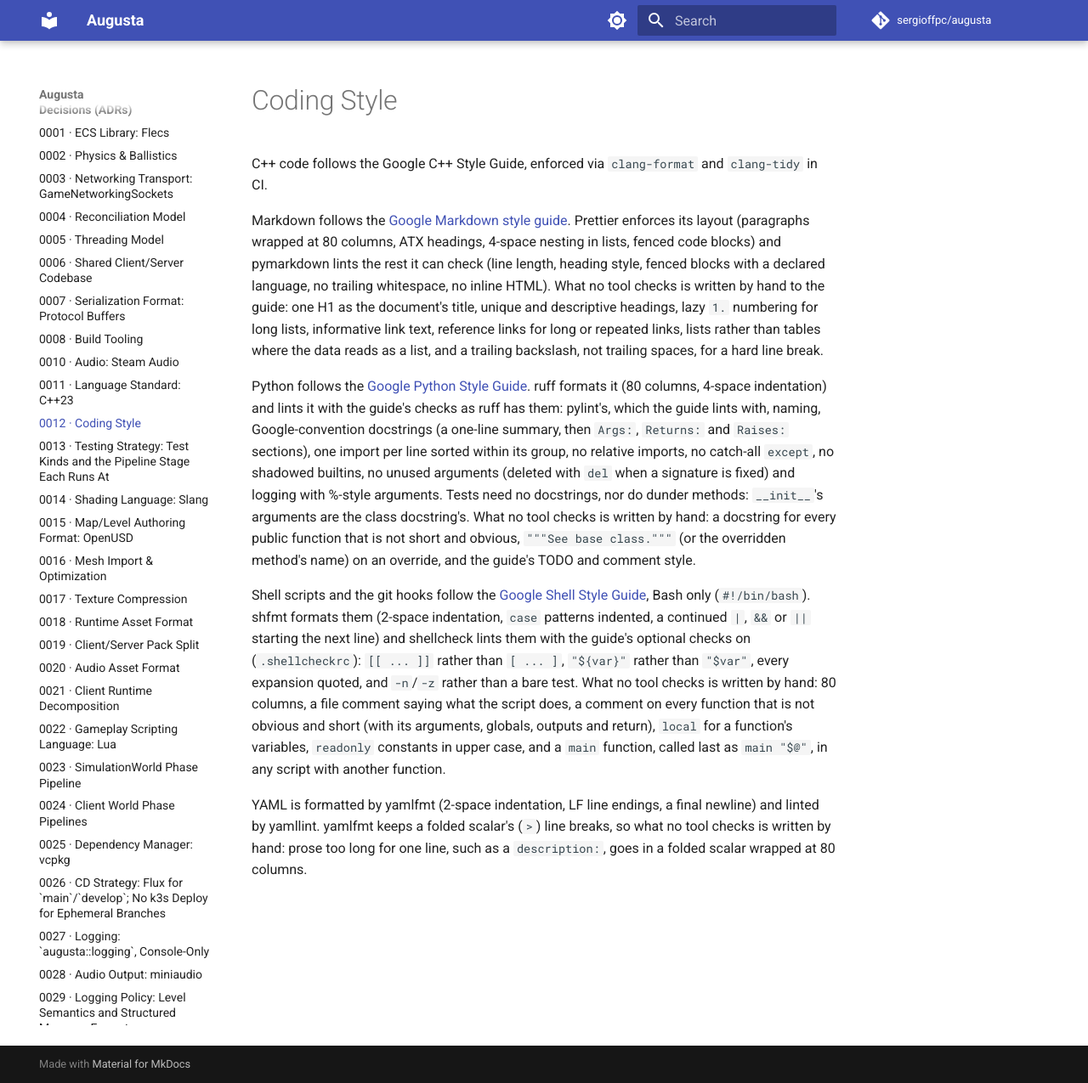
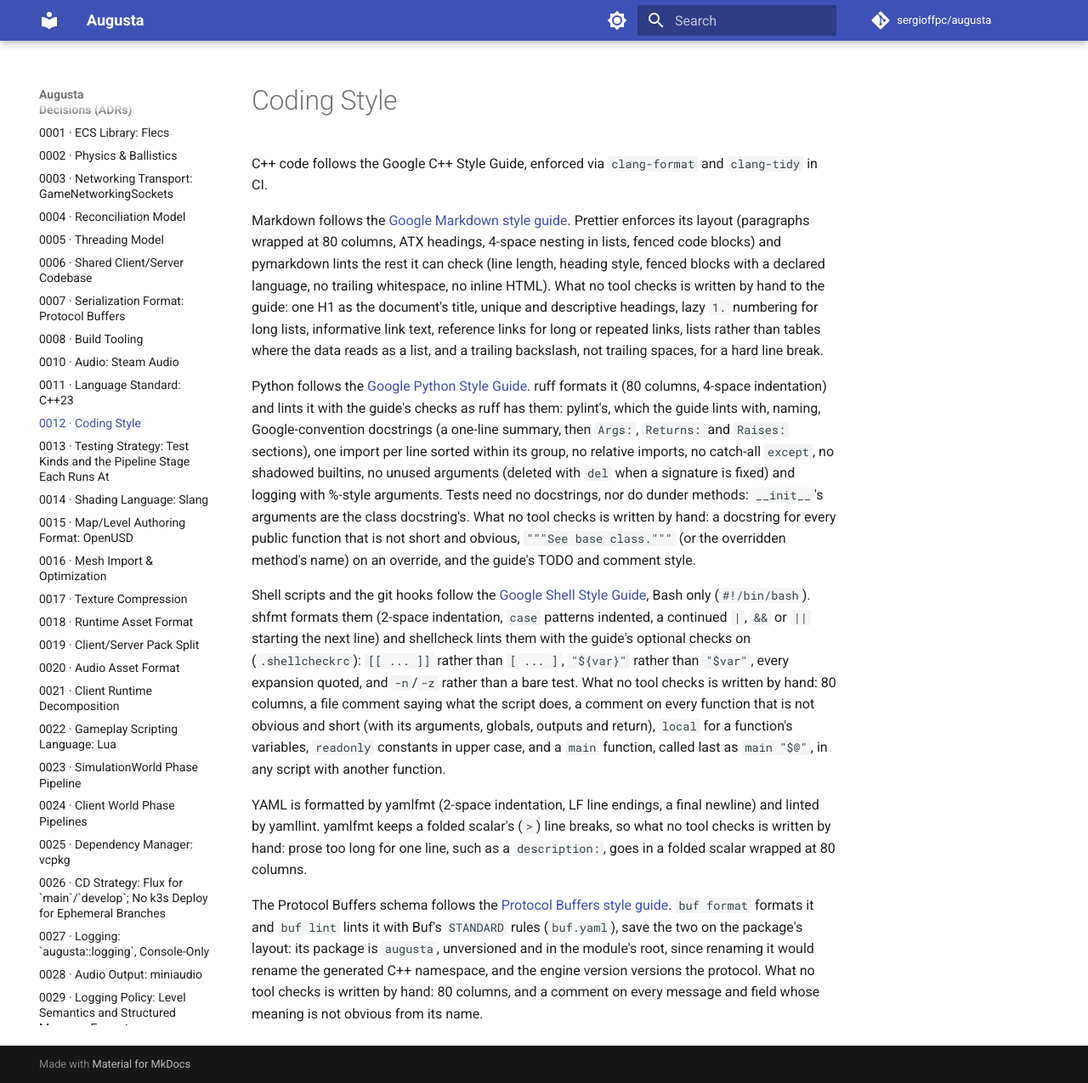
Before and after one commit to sergioffpc/augusta, an MkDocs documentation site: the page built from docs/adr/0012-coding-style.md, in a window 1280 px wide and 1275 px high. Shown: the whole window at 85% size. Built offline with MkDocs 1.6.1 and Material for MkDocs 9.7.7, drawn with Linux system fonts in a browser that asks for light colours; comment, search, counter and statistics services are not loaded.

Commit message:
build(lint): format and lint the protocol schema with Buf
buf format and buf lint (STANDARD, save the package layout rules) run
from npm through uv's Node, as Prettier does: in make format,
format-check, the hooks' format-files and lint-files, and CI's format
job. VS Code recommends the Buf extension and formats .proto with it.

Co-Authored-By: Claude Opus 5.5 <noreply@anthropic.com>

```diff
--- a/docs/adr/0012-coding-style.md
+++ b/docs/adr/0012-coding-style.md
@@ -45,3 +45,12 @@ YAML is formatted by yamlfmt (2-space indentation, LF line endings, a final
 newline) and linted by yamllint. yamlfmt keeps a folded scalar's (`>`) line
 breaks, so what no tool checks is written by hand: prose too long for one line,
 such as a `description:`, goes in a folded scalar wrapped at 80 columns.
+
+The Protocol Buffers schema follows the
+[Protocol Buffers style guide](https://protobuf.dev/programming-guides/style/).
+`buf format` formats it and `buf lint` lints it with Buf's `STANDARD` rules
+(`buf.yaml`), save the two on the package's layout: its package is `augusta`,
+unversioned and in the module's root, since renaming it would rename the
+generated C++ namespace, and the engine version versions the protocol. What no
+tool checks is written by hand: 80 columns, and a comment on every message and
+field whose meaning is not obvious from its name.
```
Also changed, not shown: buf.yaml (added, +15 -0 lines), 2 other files.
